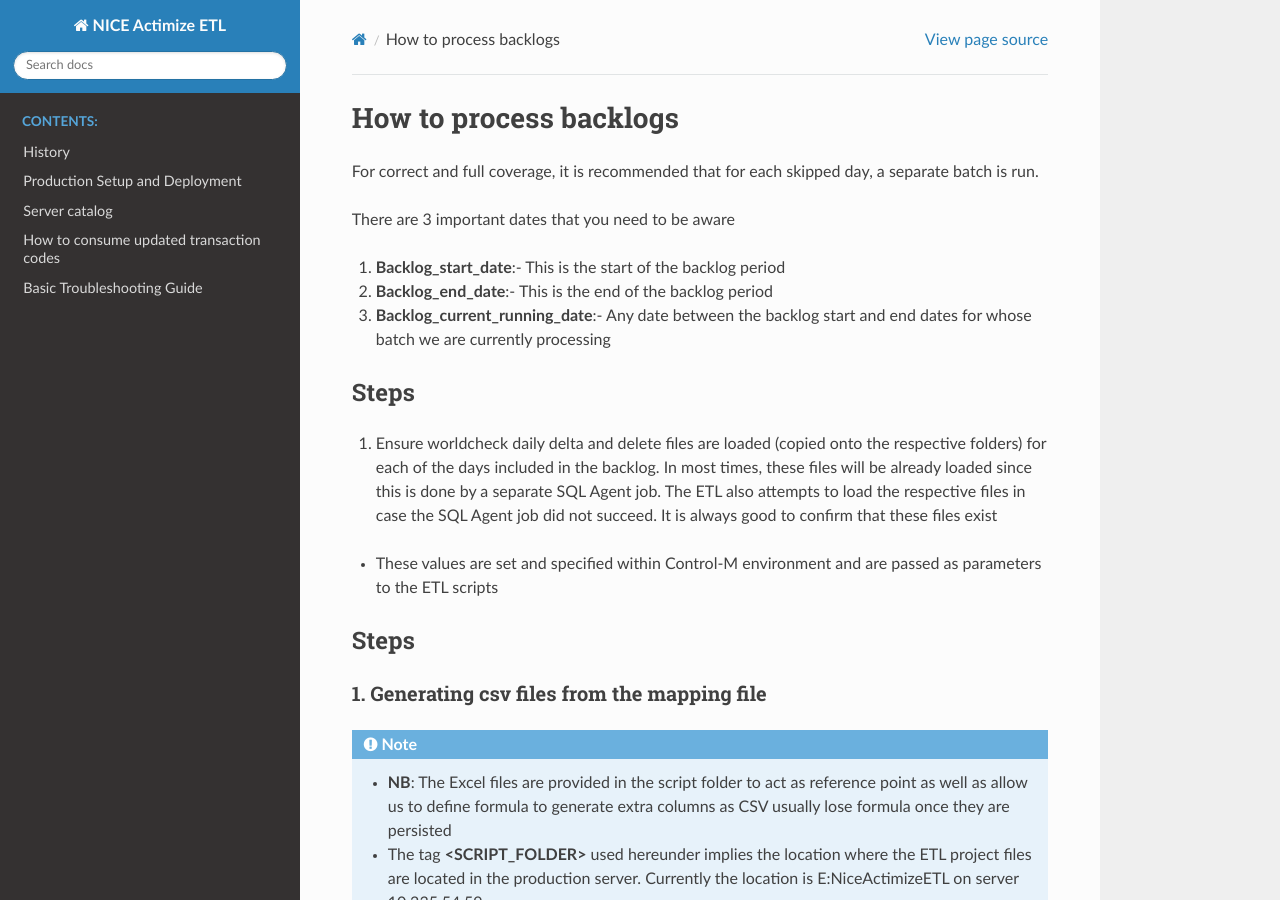
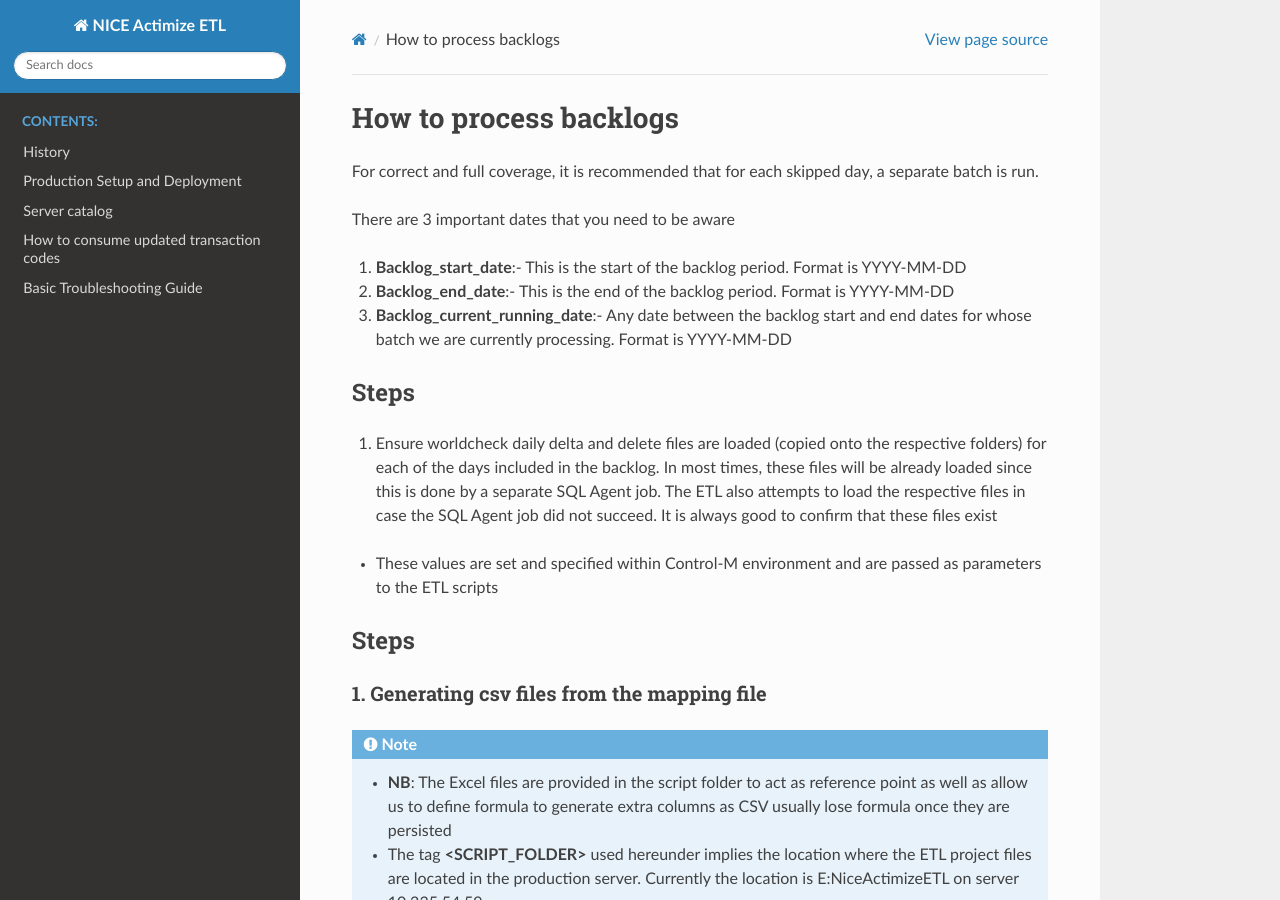
Before and after one commit to stevenyaga/nice_actimize_etl, a Sphinx documentation site: the page built from docs/processing-backlog-steps.rst, in a window 1280 px wide and 900 px high. Built offline with Sphinx 7.4.7 and the Read the Docs theme 2.0.0, drawn with Linux system fonts in a browser that asks for light colours; pages that are not in the unit, such as notebooks, are missing from menus.

Commit message:
Update processing-backlog-steps.rst

```diff
--- a/docs/processing-backlog-steps.rst
+++ b/docs/processing-backlog-steps.rst
@@ -8,9 +8,9 @@
 
 There are 3 important dates that you need to be aware
 
-#. **Backlog_start_date**:- This is the start of the backlog period
-#. **Backlog_end_date**:- This is the end of the backlog period
-#. **Backlog_current_running_date**:- Any date between the backlog start and end dates for whose batch we are currently processing
+#. **Backlog_start_date**:- This is the start of the backlog period. Format is YYYY-MM-DD
+#. **Backlog_end_date**:- This is the end of the backlog period. Format is YYYY-MM-DD
+#. **Backlog_current_running_date**:- Any date between the backlog start and end dates for whose batch we are currently processing. Format is YYYY-MM-DD
 
 Steps
 =====
```
